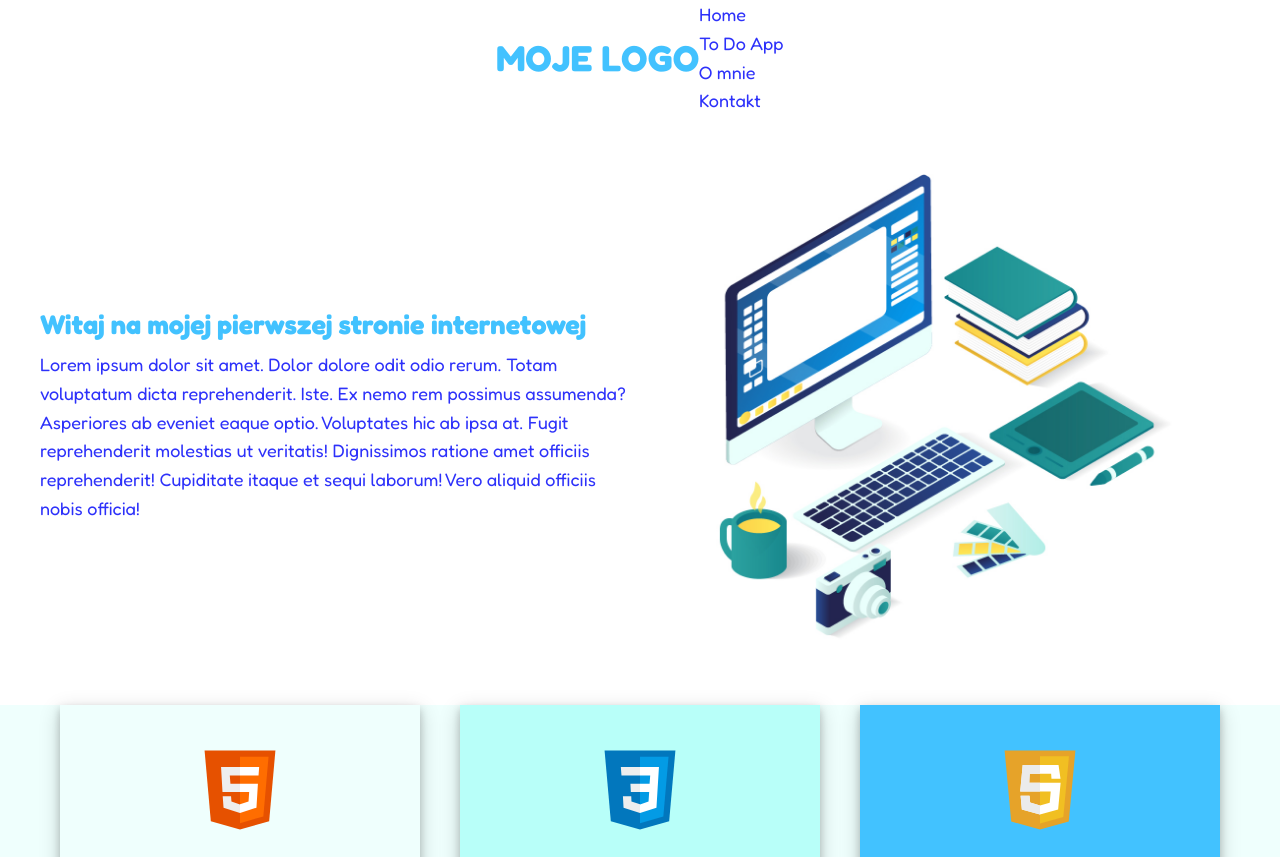
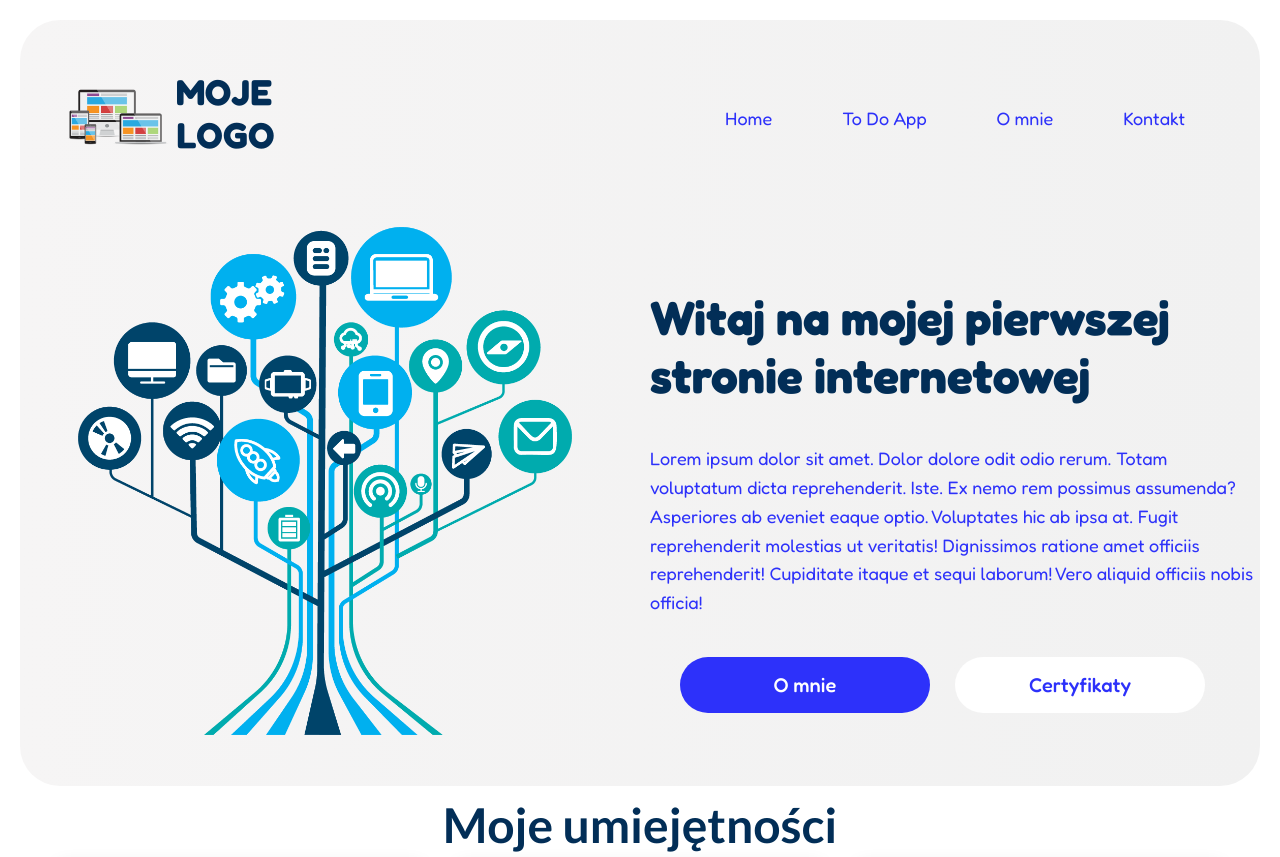
Before and after one commit to Patryko030/patryko030.github.io, a plain HTML site: page index.html in a window 1280 px wide. Shown: the top 857 px of the page. Drawn offline with Linux system fonts and the light colour scheme.

Commit message:
Initialize

```diff
--- a/index.html
+++ b/index.html
@@ -15,7 +15,10 @@
 <body>
     <header>
         <div class="container flex">
-            <h1 class="logo">MOJE LOGO</h1>
+            <div class="logo"><img src="/public/img/logo.png" alt="logo">
+                <h1>MOJE LOGO</h1>
+            </div>
+
             <nav class="header-navigation">
                 <ul>
                     <li><a href="/index.html">Home</a></li>
@@ -32,7 +35,8 @@
     <!-- SHOWCASE -->
     <main>
         <section>
-            <div class="container grid">
+            <div class="showcase grid">
+                <img src="/public/img/showcase.png" alt="showcase image">
                 <div class="showcase-text">
                     <h1>Witaj na mojej pierwszej stronie internetowej</h1>
                     <p>Lorem ipsum dolor sit amet.
@@ -45,14 +49,22 @@
                         Dignissimos ratione amet officiis reprehenderit!
                         Cupiditate itaque et sequi laborum!
                         Vero aliquid officiis nobis officia!</p>
+                    <div class="showcase-links">
+                        <a href="#" class="btn btn--outline">O mnie</a>
+                        <a href="#" class="btn btn--light">Certyfikaty</a>
+                    </div>
                 </div>
-                <img src="/public/img/showcase_img.png" alt="showcase image">
             </div>
         </section>
 
         <!-- SKILLS -->
+        <div class="container">
+            <h2 class="text-center text-xl">
+                Moje umiejętności
+            </h2>
+        </div>
+        <section class="container flex-container">
 
-        <section class="container flex-container">
             <article class="column column--light">
                 <img src="/public/img/icons/icons8-html-5.svg" alt="HTML Icon">
                 <h2>HTML</h2>
--- a/public/styles/style.css
+++ b/public/styles/style.css
@@ -1,10 +1,10 @@
-@import url("https://fonts.googleapis.com/css2?family=Fredoka:wght@400;500;700&display=swap");
+@import url("https://fonts.googleapis.com/css2?family=Fredoka:wght@400;500;700&family=Lato:wght@700&display=swap");
 :root {
-	--primary-color: #42c2ff;
-	--light-color: #85f4ff;
+	--primary-color: #022e57;
+	--light-color: #f6f5f5;
 	--dark-color: #2d31fa;
 	--first-color: #b8fff9;
-	--second-color: #effffd;
+	--second-color: #f6f5f5;
 }
 
 * {
@@ -42,18 +42,90 @@ h3 {
 	font-weight: 700;
 	line-height: 1.2;
 	margin: 10px 0;
-	color: var(--primary-color);
+	color: #022e57;
 }
 
 img {
 	width: 100%;
 }
 
-/* NAVI STYLES */
+/* HEADER */
+
+header {
+	background-image: linear-gradient(to right, #f6f5f5, #f1f1f1);
+	margin: 20px 20px 0;
+	border-radius: 40px 40px 0 0;
+	padding-top: 40px;
+	position: relative;
+}
+
+header .flex {
+	justify-content: space-between;
+}
+
+header .logo {
+	width: 10%;
+	display: flex;
+}
+
+header ul {
+	display: flex;
+}
+
+header a {
+	padding: 10px;
+	margin: 0 25px;
+	line-height: 1.3;
+	transition: border 0.1s linear;
+	border-bottom: 2px solid transparent;
+}
+
+header a:hover {
+	border-color: #fff;
+}
+
+.header-navigation--mobile {
+	display: none;
+}
 
 /* SHOWCASE */
 
+.showcase {
+	background-image: linear-gradient(to right, #f6f5f5, #f1f1f1);
+	margin: 0 20px;
+	border-radius: 0 0 40px 40px;
+}
+
+.showcase h1 {
+	font-size: 48px;
+	margin-top: 40px;
+}
+
+.showcase p {
+	margin: 40px 0;
+}
+
+.showcase .grid {
+	grid-template-columns: 55% 45%;
+	gap: 30px;
+}
+
+.showcase-links {
+	display: flex;
+	align-items: center;
+	justify-content: center;
+}
+
+.showcase-links a {
+	margin-right: 25px;
+}
+
 /* FLEX CONTAINER FOR COLUMNS STYLES  */
+
+.container h2 {
+	font-family: "Lato", sans-serif;
+	font-weight: 700;
+}
 .flex-container {
 	background-color: var(--second-color);
 	padding: 30px;
@@ -94,20 +166,6 @@ img {
 	transform: scale(1.2);
 }
 
-.git a {
-	text-transform: uppercase;
-	text-decoration: none;
-	color: #f4511e;
-	font-weight: 900;
-	margin-top: 25px;
-	display: inline-block;
-	transition: 0.35s;
-}
-
-.git a:hover {
-	color: #f1754f;
-}
-
 /* ABOUT SECTION STYLES */
 
 .about {
@@ -125,12 +183,12 @@ img {
 	flex-direction: column;
 	text-align: justify;
 	flex-grow: 2;
-	border: 1px solid green;
+	/* border: 1px solid green; */
 }
 
 .avatar {
 	flex-grow: 1;
-	border: 1px solid red;
+	/* border: 1px solid red; */
 }
 
 .about img {
--- a/public/styles/utilities.css
+++ b/public/styles/utilities.css
@@ -1,11 +1,3 @@
-:root {
-	--primary-color: #42c2ff;
-	--light-color: #85f4ff;
-	--dark-color: #2d31fa;
-	--first-color: #b8fff9;
-	--second-color: #effffd;
-}
-
 /* LAYOUT */
 
 .container {
@@ -35,7 +27,6 @@
 
 .column {
 	background-color: var(--second-color);
-	/* width: 30%; */
 	margin: 0 20px;
 	box-shadow: 0 4px 8px 0 rgba(0, 0, 0, 0.2), 0 6px 20px 0 rgba(0, 0, 0, 0.19);
 	text-align: center;
@@ -50,3 +41,93 @@
 .column--darker {
 	background-color: var(--primary-color);
 }
+
+.btn {
+	background-color: var(--dark-color);
+	color: #fff;
+	border: 2px solid transparent;
+	padding: 10px 25px;
+	min-width: 250px;
+	text-align: center;
+	display: inline-block;
+	cursor: pointer;
+	font-size: 20px;
+	font-weight: 500;
+	border-radius: 32px;
+	transition: background-color 0.2s ease-in-out, border 0.2s ease-in-out,
+		color 0.2s ease-in-out;
+}
+
+.btn--light {
+	background-color: #fff;
+	color: var(--dark-color);
+	border: 2px solid transparent;
+}
+
+.btn:hover {
+	color: var(--dark-color);
+	background-color: #fff;
+	border-color: var(--dark-color);
+}
+
+.btn--light:hover {
+	background-color: var(--dark-color);
+	color: #f6f5f5;
+}
+/* TEXT */
+.text-center {
+	text-align: center;
+}
+
+.text-sm {
+	font-size: 1rem;
+}
+.text-md {
+	font-size: 2rem;
+}
+.text-lg {
+	font-size: 2.5rem;
+}
+.text-xl {
+	font-size: 3rem;
+}
+
+/* SPACING */
+
+.m-1 {
+	margin: 1rem;
+}
+.m-2 {
+	margin: 1.5rem;
+}
+.my-1 {
+	margin: 1rem 0;
+}
+.my-2 {
+	margin: 1.5rem 0;
+}
+.mx-1 {
+	margin: 0 1rem;
+}
+.mx-2 {
+	margin: 0 1.5rem;
+}
+
+.p-1 {
+	padding: 1rem;
+}
+.p-2 {
+	padding: 1.5rem;
+}
+.py-1 {
+	padding: 1rem 0;
+}
+.py-2 {
+	padding: 1.5rem 0;
+}
+.px-1 {
+	padding: 0 1rem;
+}
+.px-2 {
+	padding: 0 1.5rem;
+}
```
Also changed, not shown: public/img/logo.png (added), public/img/showcase.png (added).
